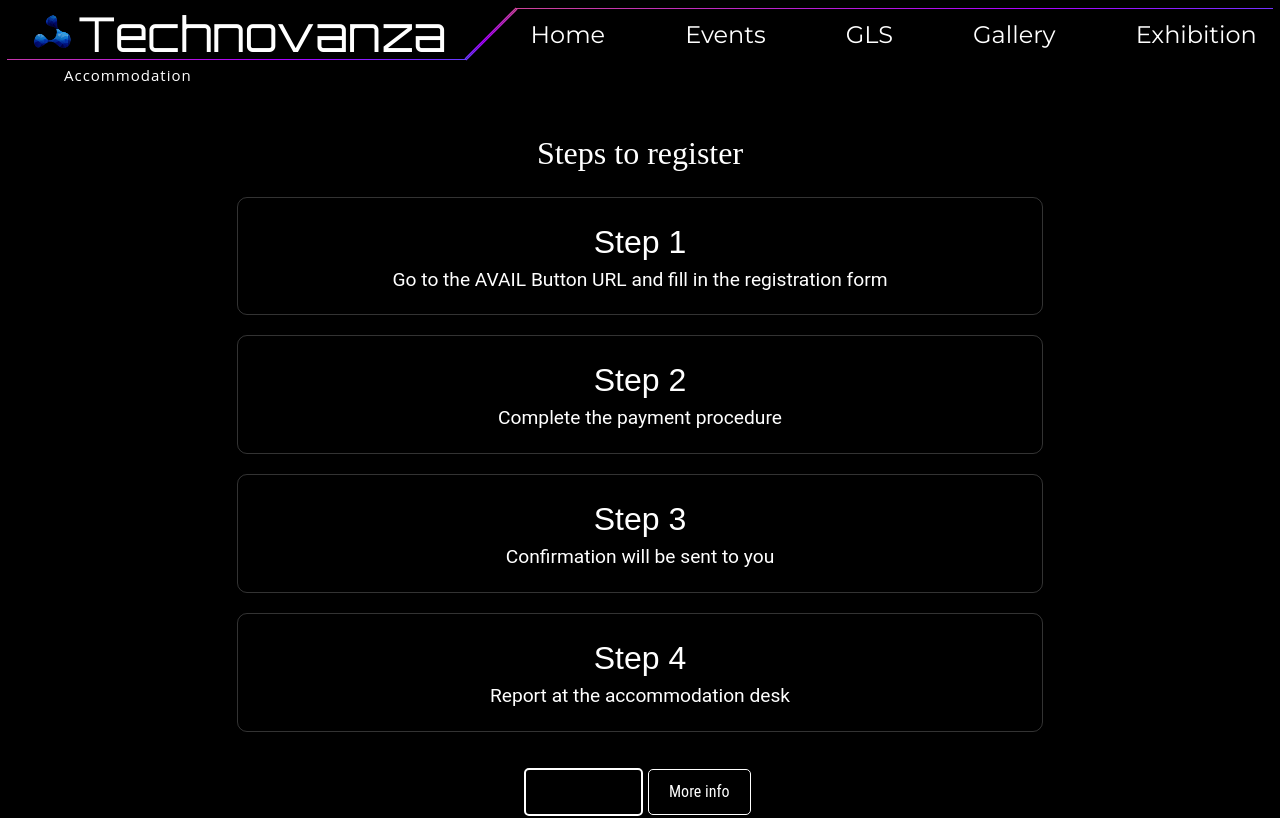
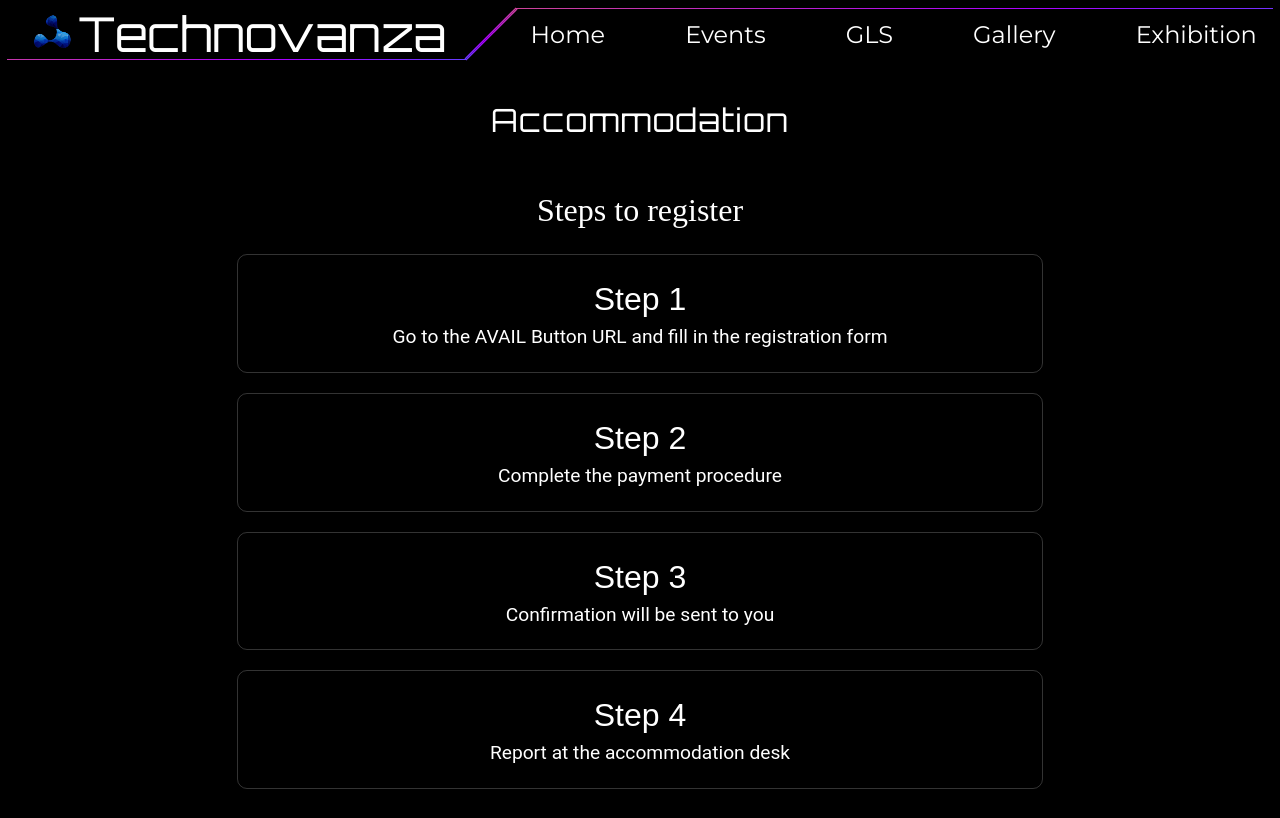
Before and after one commit to vovw/webdevtuff, a React (Create React App) app: page /Hospitality in a window 1280 px wide. Shown: the top 818 px of the page. Built offline with nearby package versions, Linux system fonts and the light colour scheme; a web font is replaced by a local one.

Commit message:
Update Hosp.jsx

```diff
--- a/src/components/Hospitality/Hosp.jsx
+++ b/src/components/Hospitality/Hosp.jsx
@@ -27,7 +27,7 @@ class Hosp extends React.Component {
  render() {
  return (
  <div className="containerss">
-   <h1>Accommodation</h1>
+   <h1 className="color">Accommodation</h1>
    <h3 className="steps">Steps to register</h3>
    <div className="registration-steps-container">
      <div className="registration-step">
```
